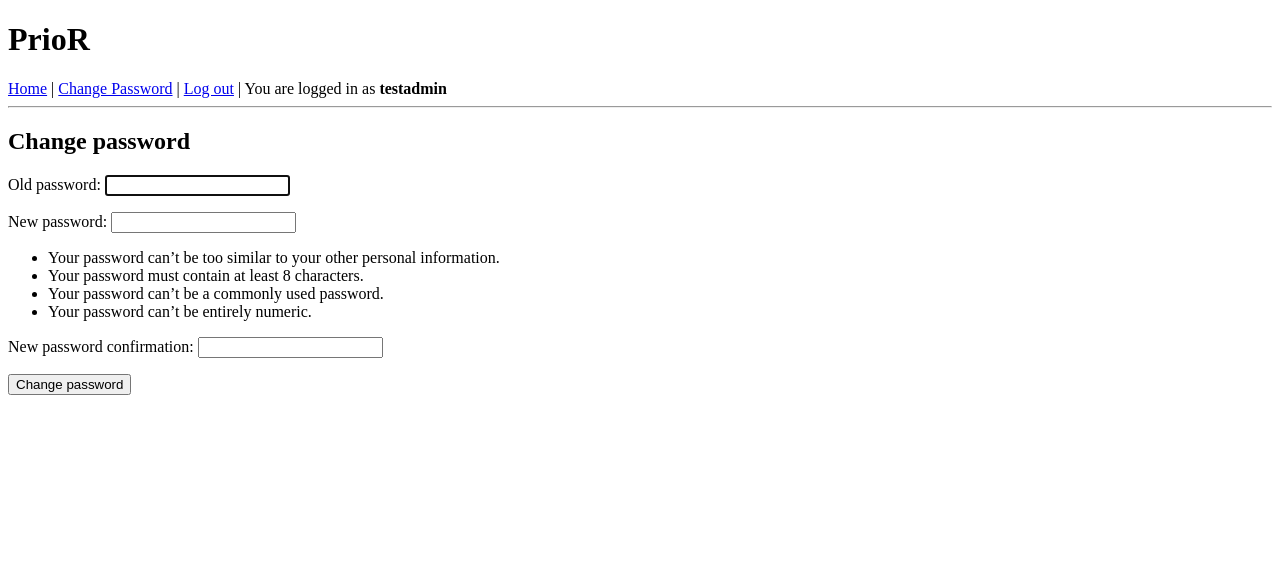
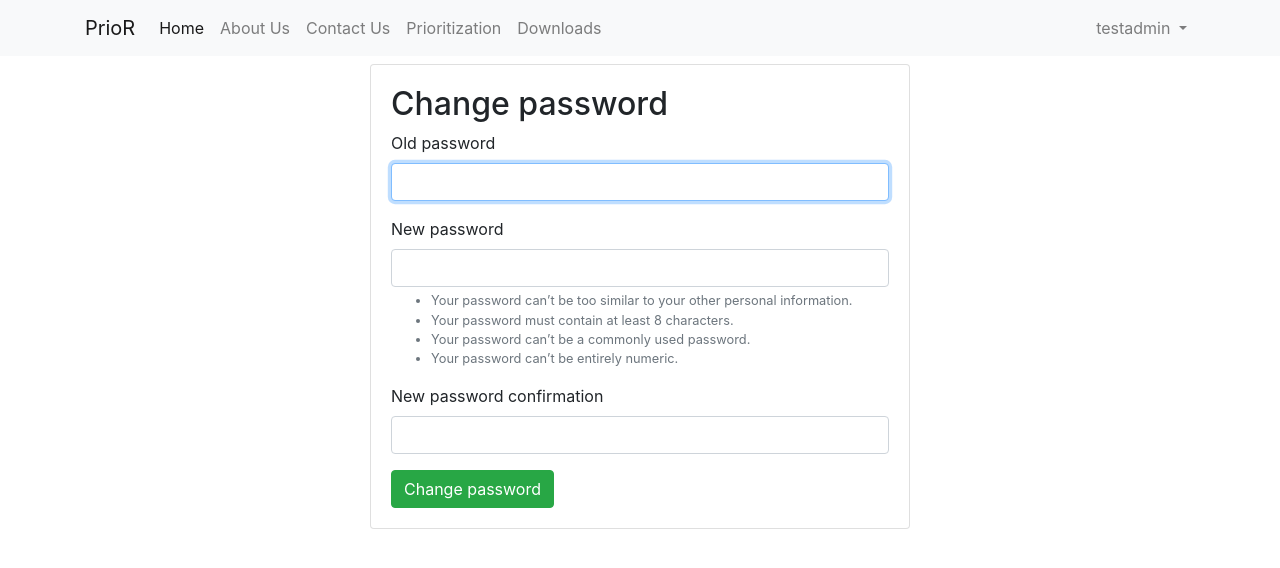
Before and after one commit to kenbabu/prior, a Django app: page /accounts/password_change/ in a window 1280 px wide. Shown: the top 568 px of the page. Run offline with Django 3.2, Linux system fonts and the light colour scheme; a user stored in the database is signed in; some libraries are stand-ins or nearby versions.

Commit message:
Added bootstrap to registration templates

```diff
--- a/templates/base_layout.html
+++ b/templates/base_layout.html
@@ -2,21 +2,84 @@
 <html lang="en" dir="ltr">
   <head>
     <meta charset="utf-8">
-    <title>prior</title>
+    <meta name="viewport" content="width=device-width, initial-scale=1, shrink-to-fit=no">
+    <link rel="stylesheet" href="https://stackpath.bootstrapcdn.com/bootstrap/4.3.1/css/bootstrap.min.css" integrity="sha384-ggOyR0iXCbMQv3Xipma34MD+dH/1fQ784/j6cY/iJTQUOhcWr7x9JvoRxT2MZw1T" crossorigin="anonymous">
+    <title>{% block title %}PrioR {% endblock %}</title>
+    <style type="text/css">
+      .asteriskField {
+        display: none;
+      }
+      form .alert ul li {
+        list-style: none
+      }
+      form .alert ul {
+        padding: 0;
+        margin: 0
+      }
+    </style>
   </head>
   <body>
-    <h1>PrioR</h1>
-    <a href="{% url 'home' %}">Home</a> |
-    {% if user.is_authenticated %}
-        <a href="{% url 'password_change' %}">Change Password</a> |
-        <a href="{% url 'logout' %}">Log out</a> |
-        <span>You are logged in as <strong>{{ user.username  }}</strong> </span>
-    {% else %}
-        <a href="{% url 'signup' %}">Sign up</a> |
-        <a href="{% url 'login' %}">Log in</a> |
-    {% endif %}
-    <hr>
-      {% block content %}
-      {% endblock %}
+
+  <nav class="navbar navbar-expand-lg navbar-light bg-light mb-2">
+    <div class="container">
+    <a class="navbar-brand" href="{% url 'home' %}">PrioR</a>
+    <button class="navbar-toggler" type="button" data-toggle="collapse" data-target="#navbarSupportedContent" aria-controls="navbarSupportedContent" aria-expanded="false" aria-label="Toggle navigation">
+      <span class="navbar-toggler-icon"></span>
+    </button>
+    <div class="collapse navbar-collapse" id="navbarSupportedContent">
+      <ul class="navbar-nav mr-auto">
+        <li class="nav-item active">
+          <a class="nav-link" href="{% url 'home' %}">Home <span class="sr-only">(current)</span></a>
+        </li>
+        <li class="nav-item">
+          <a class="nav-link" href="#">About Us</a>
+        </li>
+        <li class="nav-item">
+          <a class="nav-link" href="#">Contact Us</a>
+        </li>
+        {% if user.is_authenticated %}
+
+        <li class="nav-item">
+          <a class="nav-link" href="#">Prioritization</a>
+        </li>
+        <li class="nav-item">
+          <a class="nav-link" href="#">Downloads</a>
+        </li>
+        {% endif %}
+        <li class="nav-item dropdown">
+      </ul>
+      <form class="form-inline my-2 my-lg-0">
+        {% if user.is_authenticated %}
+         <ul class="navbar-nav">
+
+            <li class="nav-item dropdown">
+              <a class="nav-link dropdown-toggle" href="#" id="navbarDropdown" role="button" data-toggle="dropdown" aria-haspopup="true" aria-expanded="false">
+                {{ user.username }}
+              </a>
+              <div class="dropdown-menu dropdown-menu-right" aria-labelledby="navbarDropdown">
+                <a class="dropdown-item" href=" {% url 'password_change' %} ">Change password</a>
+                <div class="dropdown-divider"></div>
+                <a class="dropdown-item" href=" {% url 'logout' %} ">Log out</a>
+              </div>
+            </li>
+        </ul>
+        {% else %}
+          <a href="{% url 'login' %}" class="btn btn-outline-secondary">Log in</a>
+          <a href="{% url 'signup' %}" class="btn btn-primary ml-2">Sign up</a>
+         {% endif %}
+      </form>
+    </div>
+    </div>
+  </nav>
+<div class="container">
+
+  {% block content %}
+  {% endblock %}
+
+ </div>
+
   </body>
+ <script src="https://code.jquery.com/jquery-3.3.1.slim.min.js" integrity="sha384-q8i/X+965DzO0rT7abK41JStQIAqVgRVzpbzo5smXKp4YfRvH+8abtTE1Pi6jizo" crossorigin="anonymous"></script>
+  <script src="https://cdnjs.cloudflare.com/ajax/libs/popper.js/1.14.7/umd/popper.min.js" integrity="sha384-UO2eT0CpHqdSJQ6hJty5KVphtPhzWj9WO1clHTMGa3JDZwrnQq4sF86dIHNDz0W1" crossorigin="anonymous"></script>
+  <script src="https://stackpath.bootstrapcdn.com/bootstrap/4.3.1/js/bootstrap.min.js" integrity="sha384-JjSmVgyd0p3pXB1rRibZUAYoIIy6OrQ6VrjIEaFf/nJGzIxFDsf4x0xIM+B07jRM" crossorigin="anonymous"></script>
 </html>
--- a/templates/registration/password_change_form.html
+++ b/templates/registration/password_change_form.html
@@ -1,11 +1,20 @@
 {% extends  'base_layout.html' %}
+{% load crispy_forms_tags %}
 
 {% block content %}
-<h2>Change password</h2>
-<form method="post">
-	{% csrf_token %}
-	{{ form.as_p }}
-	<button type="submit">Change password</button>
 
-</form>
+<div class="row justify-content-center">
+	<div class="col-6 ">
+		<div class="card">
+			<div class="card-body">
+				<h2>Change password</h2>
+					<form method="post">
+						{% csrf_token %}
+						{{ form | crispy }}
+					<button type="submit" class="btn btn-success">Change password</button>
+					</form>
+			</div>
+		</div>
+	</div>
+</div>
 {% endblock %}
```
Also changed, not shown: templates/registration/login.html (+16 -6 lines), templates/registration/signup.html (+15 -6 lines), prior/db.sqlite3.
